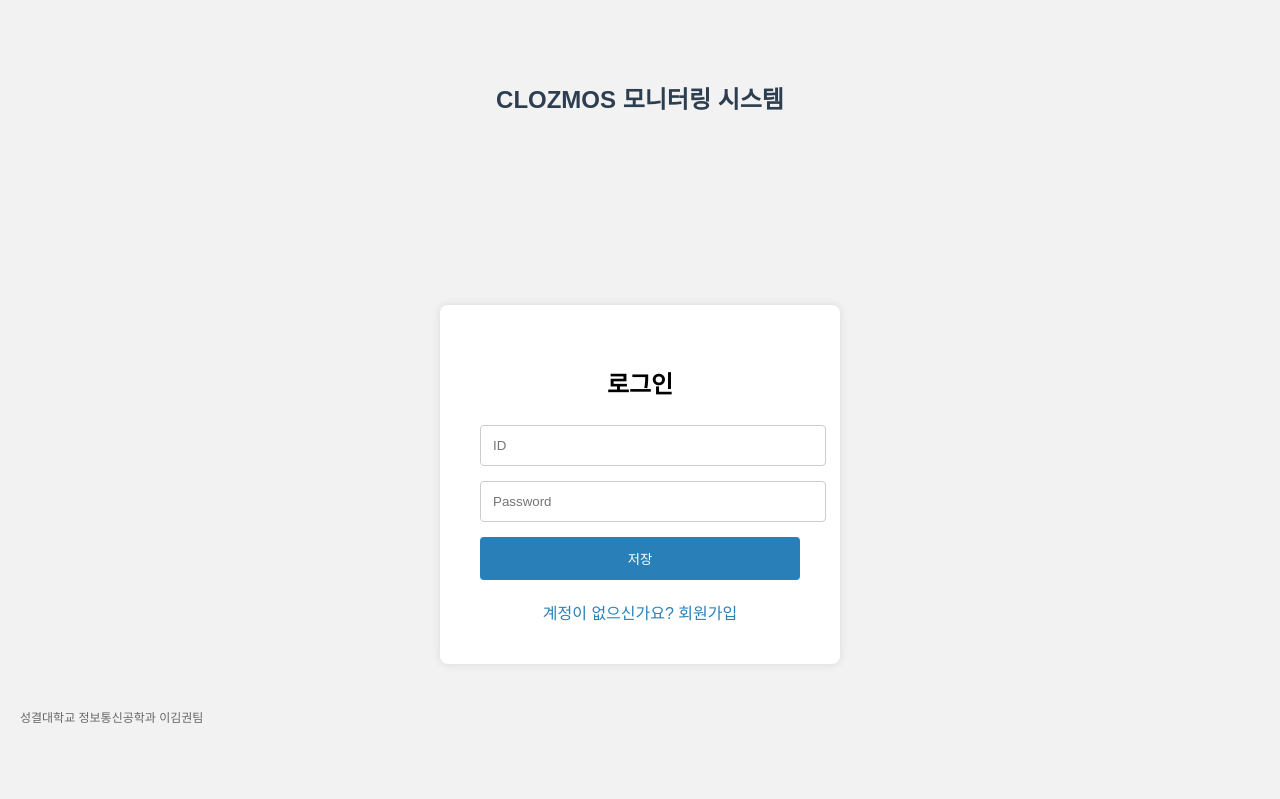
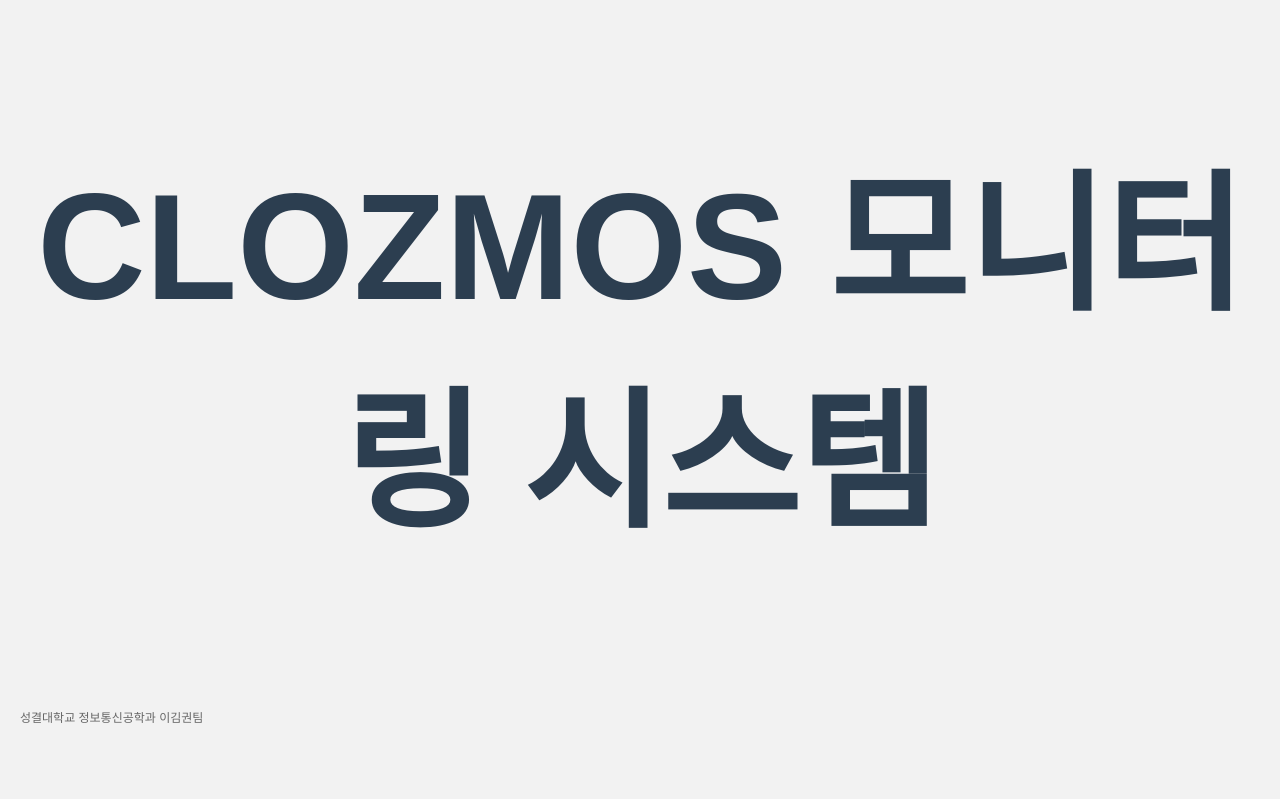
Before and after one commit to KwonHyeJin0514/Clozmos, a Flask app: page / in a window 1280 px wide. Shown: the part 65-864 px from the top of the page. Before the commit the page ends 788 px from the top, so only its background shows below. Run offline with Flask 3, Linux system fonts and the light colour scheme.

Commit message:
wpa제목 수정정

```diff
--- a/templates/login.html
+++ b/templates/login.html
@@ -85,8 +85,8 @@
 
     <div class="header">{{ _('Dashboard') }}</div>
 
-    <div style="text-align: center; margin-top: 40px;">
-        <h2 style="margin-top: 80px; color: #2c3e50;">CLOZMOS 모니터링 시스템</h2>
+    <div style="text-align: center; margin-top: 80px; font-size: 100px;">
+        <h2 style=" color: #2c3e50;">CLOZMOS 모니터링 시스템</h2>
     </div>
 
 
```
